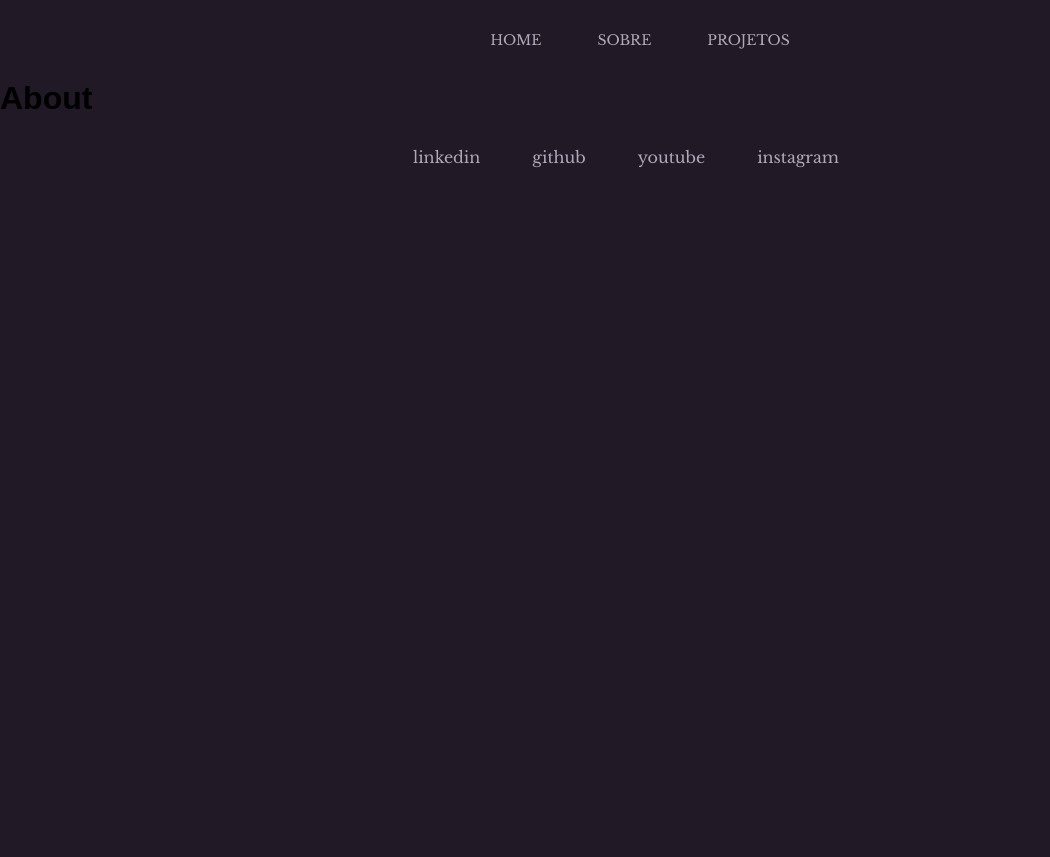
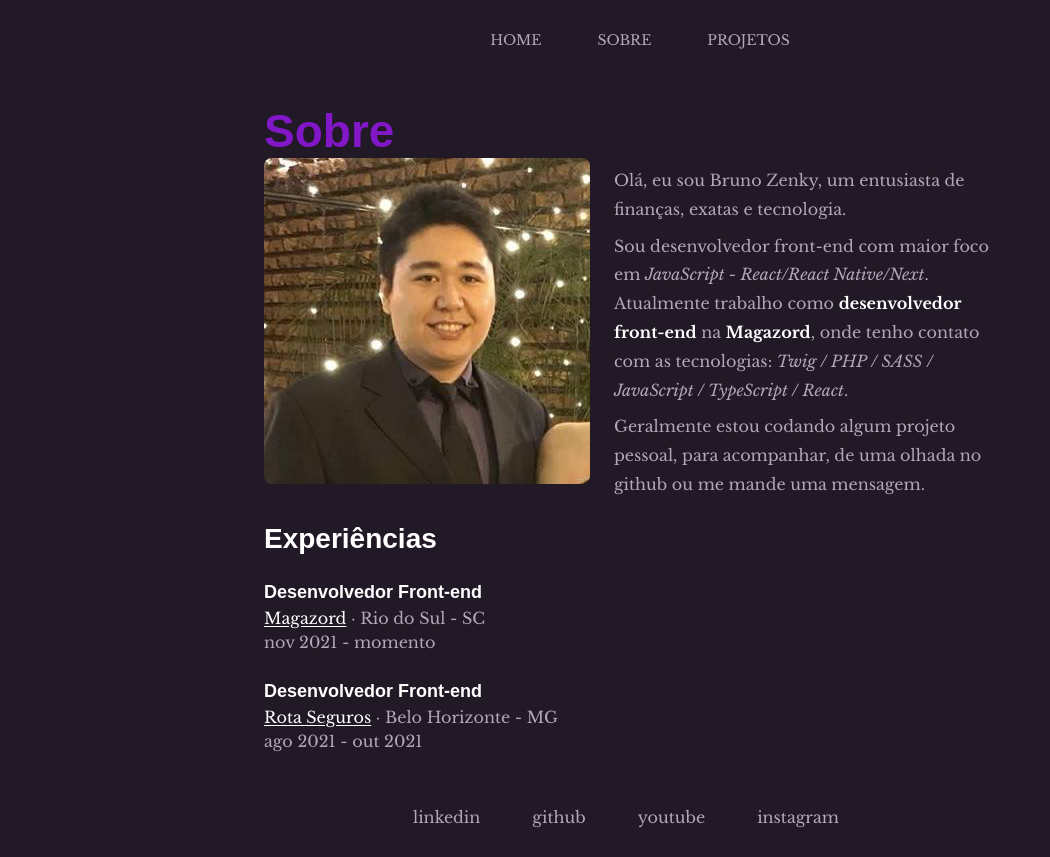
Before and after one commit to bzenky/bzenky.dev, a Next.js app: page /about in a window 1280 px wide. Shown: the whole page, without its empty margins (0-1050 px from the left). Before the commit the page ends 800 px from the top, so only its background shows below. Built offline with nearby package versions, Linux system fonts and the light colour scheme; a web font is replaced by a local one.

Commit message:
feat: about

```diff
--- a/src/components/Footer/index.tsx
+++ b/src/components/Footer/index.tsx
@@ -1,5 +1,5 @@
-import { GithubLogo, InstagramLogo, LinkedinLogo, YoutubeLogo } from "phosphor-react";
-import { FooterContainer, Nav } from "./styles";
+import { GithubLogo, InstagramLogo, LinkedinLogo, YoutubeLogo } from "phosphor-react"
+import { FooterContainer, Nav } from "./styles"
 
 export function Footer() {
     return (
--- a/src/components/Footer/styles.ts
+++ b/src/components/Footer/styles.ts
@@ -1,4 +1,4 @@
-import styled from "styled-components";
+import styled from "styled-components"
 
 export const FooterContainer = styled.footer`
     display: flex;
--- a/src/components/Header/index.tsx
+++ b/src/components/Header/index.tsx
@@ -1,5 +1,5 @@
-import Link from "next/link";
-import { HeaderContainer, Nav } from "./styles";
+import Link from "next/link"
+import { HeaderContainer, Nav } from "./styles"
 
 export function Header() {
     return (
--- a/src/components/Header/styles.ts
+++ b/src/components/Header/styles.ts
@@ -1,4 +1,4 @@
-import styled from "styled-components";
+import styled from "styled-components"
 
 export const HeaderContainer = styled.header`
     display: flex;
--- a/src/pages/about.tsx
+++ b/src/pages/about.tsx
@@ -1,5 +1,41 @@
+import Image from "next/image"
+import { AboutContainer, BioWrapper, CareerItemWrapper, Main, PhotoBioWrapper } from "../../styles/pages/about"
+import profilePhoto from '../assets/zenky.png'
+
 export default function About() {
     return (
-        <h1>About</h1>
+        <AboutContainer>
+            <h1>Sobre</h1>
+            <Main>
+                <PhotoBioWrapper>
+                    <Image src={profilePhoto} alt="Zenky's Profile Photo" />
+
+                    <BioWrapper>
+                        <p>Olá, eu sou Bruno Zenky, um entusiasta de finanças, exatas e tecnologia. </p>
+                        <p>Sou desenvolvedor front-end com maior foco em <em>JavaScript - React/React Native/Next</em>. Atualmente trabalho como <strong>desenvolvedor front-end</strong> na <strong>Magazord</strong>, onde tenho contato com as tecnologias: <em>Twig / PHP / SASS / JavaScript / TypeScript / React</em>.</p>
+                        <p>Geralmente estou codando algum projeto pessoal, para acompanhar, de uma olhada no github ou me mande uma mensagem.</p>
+                    </BioWrapper>
+                </PhotoBioWrapper>
+
+                <h2>Experiências</h2>
+                <CareerItemWrapper>
+                    <h3>Desenvolvedor Front-end</h3>
+                    <div>
+                        <a href="https://www.magazord.com.br" target="_blank" rel="noreferrer">Magazord</a>
+                        <span> · Rio do Sul - SC</span>
+                    </div>
+                    <span>nov 2021 - momento</span>
+                </CareerItemWrapper>
+
+                <CareerItemWrapper>
+                    <h3>Desenvolvedor Front-end</h3>
+                    <div>
+                        <a href="https://www.rotaseguros.com.br" target="_blank" rel="noreferrer">Rota Seguros</a>
+                        <span> · Belo Horizonte - MG</span>
+                    </div>
+                    <span>ago 2021 - out 2021</span>
+                </CareerItemWrapper>
+            </Main>
+        </AboutContainer>
     )
 }
--- a/src/pages/index.tsx
+++ b/src/pages/index.tsx
@@ -1,4 +1,4 @@
-import { Content, HomeContainer } from "../../styles/pages/home";
+import { Content, HomeContainer } from "../../styles/pages/home"
 
 export default function App() {
   return (
--- /dev/null
+++ b/styles/pages/about.ts
@@ -0,0 +1,80 @@
+import styled from "styled-components"
+
+export const AboutContainer = styled.div`
+    padding: 24px;
+    max-width: 800px;
+    margin: 0 auto;
+    min-height: calc(100vh - 160px);
+
+    h1 {
+        font-size: 2.875rem;
+        color: #8117c7;
+    }
+`
+
+export const Main = styled.main`
+    h2 {
+        margin-top: 24px;
+        color: #FFF;
+        font-size: 1.75rem;
+    }
+`
+
+export const PhotoBioWrapper = styled.div`
+    display: flex;
+    gap: 24px;
+
+    img {
+        max-width: 326px;
+        border-radius: 8px;
+    }
+
+    @media only screen and (max-width: 768px) {
+        flex-wrap: wrap;
+        justify-content: center;
+    }
+`
+
+export const BioWrapper = styled.div`
+    line-height: 1.8;
+
+    p {
+        margin-top: 8px;
+        color: #B2A7B8;
+
+        strong {
+            color: #FFF;
+        }
+    }
+
+
+
+    @media only screen and (max-width: 768px) {
+        p {
+            margin-top: 16px;
+        }
+    }
+`
+
+export const CareerItemWrapper = styled.div`
+    margin-top: 24px;
+    line-height: 1.5;
+    color: #B2A7B8;
+    font-size: 1rem;
+
+    h3 {
+        color: #FFF;
+        font-size: 1.125rem;
+    }
+
+    a {
+        text-decoration: underline;
+        text-underline-offset: 2px;
+        color: #FFF;
+        transition: color 0.2s ease-in-out;
+
+        &:hover {
+            color: #3FFCE8;
+        }
+    }
+`
--- a/styles/pages/home.ts
+++ b/styles/pages/home.ts
@@ -1,4 +1,4 @@
-import styled from "styled-components";
+import styled from "styled-components"
 
 export const HomeContainer = styled.div`
     max-width: 760px;
@@ -24,7 +24,7 @@ export const HomeContainer = styled.div`
             transition: color 0.3s ease-in-out;
 
             &:hover {
-                color: #B2A7B8;
+                color: #3FFCE8;
             }
         }
 
```
Also changed, not shown: src/assets/zenky.png (added).
